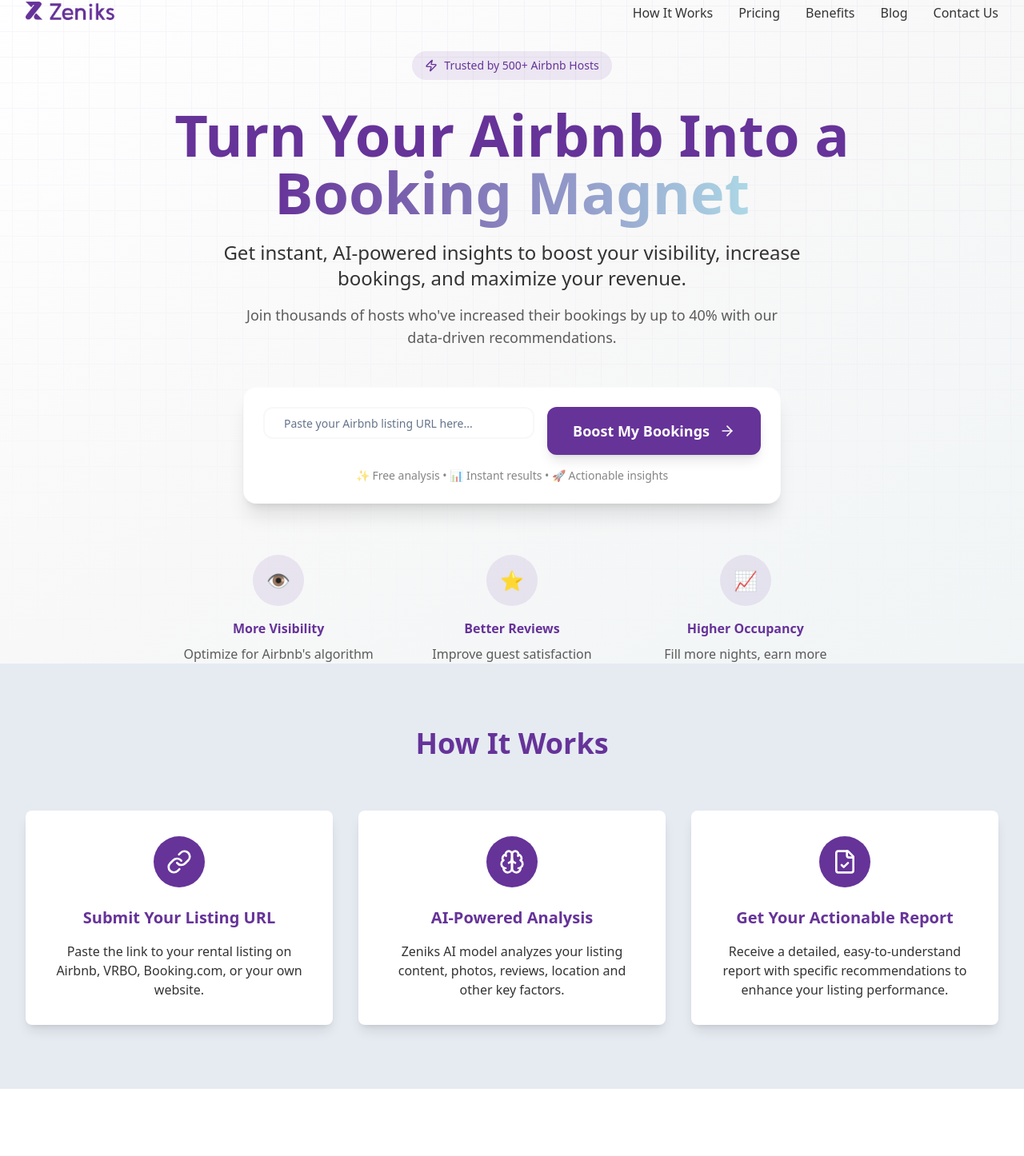
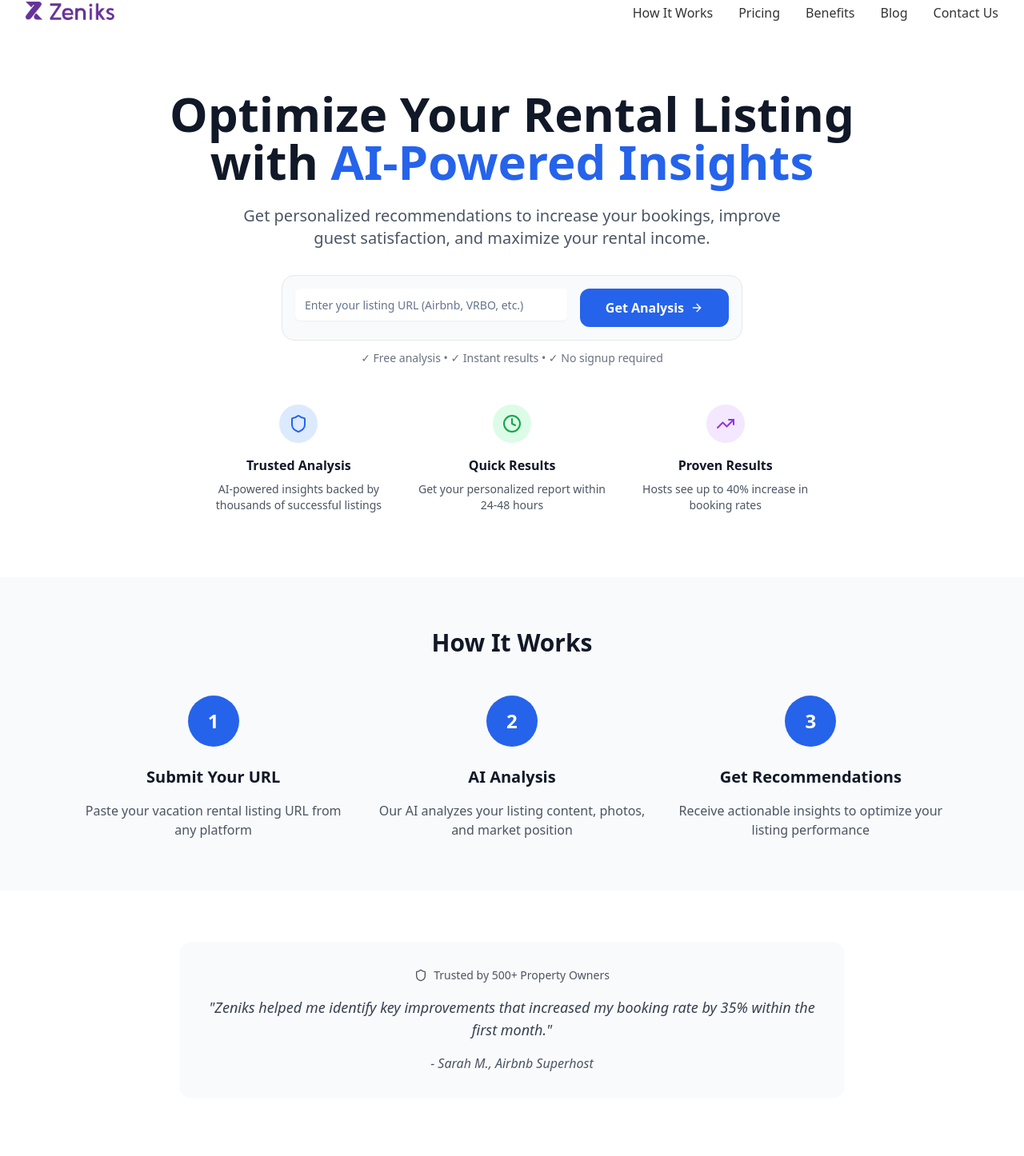
Before and after one commit to dkolacz/zeniks-landing-optimizer, a React (Vite) app: page / in a window 1280 px wide. Shown: the part 16-1462 px from the top of the page at 80% size. Built offline with nearby package versions, Linux system fonts and the light colour scheme.

Commit message:
Remove main page and redesign
Remove the main page content and implement a trusted design, while retaining the FAQ section.

```diff
--- a/src/components/Hero.tsx
+++ b/src/components/Hero.tsx
@@ -1,6 +1,6 @@
 
 import { useState } from "react";
-import { ArrowRight, Zap } from "lucide-react";
+import { ArrowRight, Shield, Clock, TrendingUp } from "lucide-react";
 import { Input } from "@/components/ui/input";
 
 const Hero = () => {
@@ -29,86 +29,142 @@ const Hero = () => {
   };
 
   return (
-    <div className="relative min-h-screen flex items-center bg-gradient-to-br from-white via-zeniks-gray-light to-zeniks-blue/10">
-      <div className="absolute inset-0 bg-[url('/grid.svg')] bg-center [mask-image:linear-gradient(180deg,white,rgba(255,255,255,0))]"></div>
-      <div className="relative max-w-7xl mx-auto px-4 sm:px-6 lg:px-8 pt-20">
-        <div className="text-center">
-          {/* Trust Badge */}
-          <div className="inline-flex items-center gap-2 bg-zeniks-purple/10 text-zeniks-purple px-4 py-2 rounded-full text-sm font-medium mb-8">
-            <Zap className="h-4 w-4" />
-            Trusted by 500+ Airbnb Hosts
-          </div>
-
-          {/* Main Headlines */}
-          <h1 className="text-5xl sm:text-6xl md:text-7xl font-bold text-zeniks-purple mb-6 leading-tight">
-            Turn Your Airbnb Into a
-            <br />
-            <span className="bg-gradient-to-r from-zeniks-purple to-zeniks-blue bg-clip-text text-transparent">
-              Booking Magnet
-            </span>
+    <div className="relative">
+      {/* Main Hero Section */}
+      <section className="pt-32 pb-20 px-4 sm:px-6 lg:px-8">
+        <div className="max-w-4xl mx-auto text-center">
+          <h1 className="text-4xl sm:text-5xl lg:text-6xl font-bold text-gray-900 mb-6 leading-tight">
+            Optimize Your Rental Listing with{" "}
+            <span className="text-blue-600">AI-Powered Insights</span>
           </h1>
 
-          <p className="text-xl md:text-2xl text-zeniks-gray-dark max-w-3xl mx-auto mb-4 leading-relaxed">
-            Get instant, AI-powered insights to boost your visibility,
-            increase bookings, and maximize your revenue.
+          <p className="text-xl text-gray-600 mb-8 max-w-2xl mx-auto">
+            Get personalized recommendations to increase your bookings, improve guest satisfaction, and maximize your rental income.
           </p>
 
-          <p className="text-lg text-zeniks-gray-dark/80 max-w-2xl mx-auto mb-12">
-            Join thousands of hosts who've increased their bookings by up to 40% with our data-driven recommendations.
-          </p>
-
-          {/* CTA Section */}
-          <div className="max-w-2xl mx-auto">
-            <div className="bg-white p-6 rounded-2xl shadow-xl border border-zeniks-gray-light/50">
-              <div className="flex flex-col sm:flex-row gap-4">
+          {/* URL Input Section */}
+          <div className="max-w-xl mx-auto mb-12">
+            <div className="flex flex-col sm:flex-row gap-4 p-4 bg-gray-50 rounded-2xl border border-gray-200">
               <Input
                 type="url"
-                  placeholder="Paste your Airbnb listing URL here..."
-                  className="flex-1 py-4 px-6 text-lg border-2 border-zeniks-gray-light focus:border-zeniks-purple rounded-xl"
+                placeholder="Enter your listing URL (Airbnb, VRBO, etc.)"
+                className="flex-1 border-0 bg-white shadow-sm text-base py-3"
                 value={airbnbUrl}
                 onChange={(e) => setAirbnbUrl(e.target.value)}
                 onKeyDown={(e) => e.key === "Enter" && handleAnalyze()}
               />
               <button
                 onClick={handleAnalyze}
-                  className="bg-zeniks-purple text-white px-8 py-4 rounded-xl text-lg font-bold hover:bg-zeniks-purple/90 transition-all flex items-center justify-center gap-3 group shadow-lg hover:shadow-xl min-w-[200px]"
+                className="bg-blue-600 text-white px-8 py-3 rounded-xl font-semibold hover:bg-blue-700 transition-colors flex items-center justify-center gap-2 group"
               >
-                  Boost My Bookings
-                  <ArrowRight className="h-5 w-5 group-hover:translate-x-1 transition-transform" />
+                Get Analysis
+                <ArrowRight className="h-4 w-4 group-hover:translate-x-1 transition-transform" />
               </button>
             </div>
-              <p className="text-sm text-zeniks-gray-dark/60 mt-4 text-center">
-                ✨ Free analysis • 📊 Instant results • 🚀 Actionable insights
+            <p className="text-sm text-gray-500 mt-3">
+              ✓ Free analysis • ✓ Instant results • ✓ No signup required
+            </p>
+          </div>
+
+          {/* Trust Indicators */}
+          <div className="grid grid-cols-1 md:grid-cols-3 gap-8 max-w-3xl mx-auto">
+            <div className="flex flex-col items-center text-center">
+              <div className="w-12 h-12 bg-blue-100 rounded-full flex items-center justify-center mb-4">
+                <Shield className="h-6 w-6 text-blue-600" />
+              </div>
+              <h3 className="font-semibold text-gray-900 mb-2">Trusted Analysis</h3>
+              <p className="text-gray-600 text-sm">
+                AI-powered insights backed by thousands of successful listings
+              </p>
+            </div>
+
+            <div className="flex flex-col items-center text-center">
+              <div className="w-12 h-12 bg-green-100 rounded-full flex items-center justify-center mb-4">
+                <Clock className="h-6 w-6 text-green-600" />
+              </div>
+              <h3 className="font-semibold text-gray-900 mb-2">Quick Results</h3>
+              <p className="text-gray-600 text-sm">
+                Get your personalized report within 24-48 hours
+              </p>
+            </div>
+
+            <div className="flex flex-col items-center text-center">
+              <div className="w-12 h-12 bg-purple-100 rounded-full flex items-center justify-center mb-4">
+                <TrendingUp className="h-6 w-6 text-purple-600" />
+              </div>
+              <h3 className="font-semibold text-gray-900 mb-2">Proven Results</h3>
+              <p className="text-gray-600 text-sm">
+                Hosts see up to 40% increase in booking rates
               </p>
             </div>
           </div>
+        </div>
+      </section>
 
-          {/* Key Benefits */}
-          <div className="mt-16 grid grid-cols-1 md:grid-cols-3 gap-8 max-w-4xl mx-auto">
+      {/* How It Works Section */}
+      <section className="py-16 bg-gray-50">
+        <div className="max-w-6xl mx-auto px-4 sm:px-6 lg:px-8">
+          <h2 className="text-3xl font-bold text-center text-gray-900 mb-12">
+            How It Works
+          </h2>
+
+          <div className="grid md:grid-cols-3 gap-8">
             <div className="text-center">
-              <div className="w-16 h-16 bg-zeniks-purple/10 rounded-full flex items-center justify-center mx-auto mb-4">
-                <span className="text-2xl">👁️</span>
+              <div className="w-16 h-16 bg-blue-600 text-white rounded-full flex items-center justify-center text-2xl font-bold mx-auto mb-6">
+                1
               </div>
-              <h3 className="font-semibold text-zeniks-purple mb-2">More Visibility</h3>
-              <p className="text-zeniks-gray-dark/80">Optimize for Airbnb's algorithm</p>
+              <h3 className="text-xl font-semibold text-gray-900 mb-4">
+                Submit Your URL
+              </h3>
+              <p className="text-gray-600">
+                Paste your vacation rental listing URL from any platform
+              </p>
             </div>
+
             <div className="text-center">
-              <div className="w-16 h-16 bg-zeniks-purple/10 rounded-full flex items-center justify-center mx-auto mb-4">
-                <span className="text-2xl">⭐</span>
+              <div className="w-16 h-16 bg-blue-600 text-white rounded-full flex items-center justify-center text-2xl font-bold mx-auto mb-6">
+                2
               </div>
-              <h3 className="font-semibold text-zeniks-purple mb-2">Better Reviews</h3>
-              <p className="text-zeniks-gray-dark/80">Improve guest satisfaction</p>
+              <h3 className="text-xl font-semibold text-gray-900 mb-4">
+                AI Analysis
+              </h3>
+              <p className="text-gray-600">
+                Our AI analyzes your listing content, photos, and market position
+              </p>
             </div>
+
             <div className="text-center">
-              <div className="w-16 h-16 bg-zeniks-purple/10 rounded-full flex items-center justify-center mx-auto mb-4">
-                <span className="text-2xl">📈</span>
+              <div className="w-16 h-16 bg-blue-600 text-white rounded-full flex items-center justify-center text-2xl font-bold mx-auto mb-6">
+                3
               </div>
-              <h3 className="font-semibold text-zeniks-purple mb-2">Higher Occupancy</h3>
-              <p className="text-zeniks-gray-dark/80">Fill more nights, earn more</p>
+              <h3 className="text-xl font-semibold text-gray-900 mb-4">
+                Get Recommendations
+              </h3>
+              <p className="text-gray-600">
+                Receive actionable insights to optimize your listing performance
+              </p>
             </div>
           </div>
         </div>
+      </section>
+
+      {/* Social Proof Section */}
+      <section className="py-16 bg-white">
+        <div className="max-w-4xl mx-auto px-4 sm:px-6 lg:px-8 text-center">
+          <div className="bg-gray-50 rounded-2xl p-8">
+            <div className="flex items-center justify-center gap-2 text-sm font-medium text-gray-600 mb-4">
+              <Shield className="h-4 w-4" />
+              Trusted by 500+ Property Owners
             </div>
+            <blockquote className="text-lg text-gray-700 italic mb-4">
+              "Zeniks helped me identify key improvements that increased my booking rate by 35% within the first month."
+            </blockquote>
+            <cite className="text-gray-600 font-medium">
+              - Sarah M., Airbnb Superhost
+            </cite>
+          </div>
+        </div>
+      </section>
     </div>
   );
 };
--- a/src/integrations/supabase/types.ts
+++ b/src/integrations/supabase/types.ts
@@ -9,7 +9,39 @@ export type Json =
 export type Database = {
   public: {
     Tables: {
-      [_ in never]: never
+      airbnb_analyses: {
+        Row: {
+          created_at: string
+          error_message: string | null
+          id: string
+          listing_url: string
+          raw_response: string | null
+          response_data: Json | null
+          status: string
+          updated_at: string
+        }
+        Insert: {
+          created_at?: string
+          error_message?: string | null
+          id?: string
+          listing_url: string
+          raw_response?: string | null
+          response_data?: Json | null
+          status?: string
+          updated_at?: string
+        }
+        Update: {
+          created_at?: string
+          error_message?: string | null
+          id?: string
+          listing_url?: string
+          raw_response?: string | null
+          response_data?: Json | null
+          status?: string
+          updated_at?: string
+        }
+        Relationships: []
+      }
     }
     Views: {
       [_ in never]: never
--- a/src/pages/Index.tsx
+++ b/src/pages/Index.tsx
@@ -1,11 +1,8 @@
+
 import { useEffect } from "react";
 import { useLocation } from "react-router-dom";
 import Navbar from "@/components/Navbar";
 import Hero from "@/components/Hero";
-import HowItWorks from "@/components/HowItWorks";
-import Benefits from "@/components/Benefits";
-import Pricing from "@/components/Pricing";
-import Testimonials from "@/components/Testimonials";
 import FAQ from "@/components/FAQ";
 import Footer from "@/components/Footer";
 
@@ -28,13 +25,9 @@ const Index = () => {
   }, [location]);
 
   return (
-    <div className="min-h-screen bg-zeniks-gray-light">
+    <div className="min-h-screen bg-white">
       <Navbar />
       <Hero />
-      <HowItWorks />
-      <Benefits />
-      <Pricing />
-      <Testimonials />
       <FAQ />
       <Footer />
     </div>
```
Lines whose indentation alone changed are shown as unchanged.
